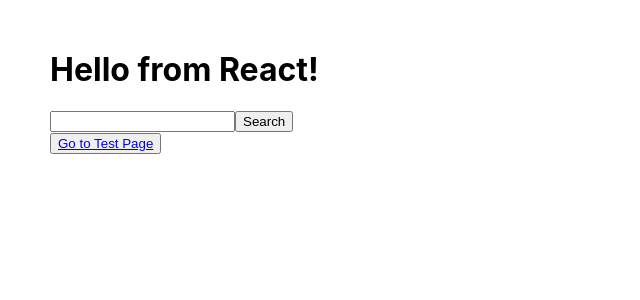
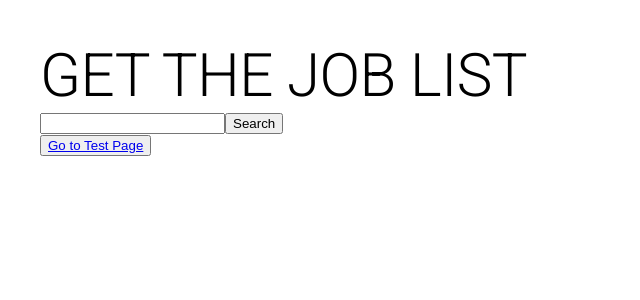
Before and after one commit to Ko-dany/python-web-scraper, a React (Create React App) app in the folder frontend/: page / in a window 1280 px wide. Shown: the top 300 px of the page, without its empty margins (0-640 px from the left). Built offline with nearby package versions, Linux system fonts and the light colour scheme; no server answers.

Commit message:
Add MUI modules

```diff
--- a/frontend/public/index.html
+++ b/frontend/public/index.html
@@ -9,6 +9,13 @@
       name="description"
       content="Web site created using create-react-app"
     />
+    <link rel="preconnect" href="https://fonts.googleapis.com" />
+    <link rel="preconnect" href="https://fonts.gstatic.com" crossorigin />
+    <link
+      rel="stylesheet"
+      href="https://fonts.googleapis.com/css2?family=Roboto:wght@300;400;500;700&display=swap"
+    />
+
     <!--
       manifest.json provides metadata used when your web app is installed on a
       user's mobile device or desktop. See https://developers.google.com/web/fundamentals/web-app-manifest/
--- a/frontend/src/components/Pages/Search/Search.tsx
+++ b/frontend/src/components/Pages/Search/Search.tsx
@@ -3,6 +3,7 @@
 import axios from "axios";
 
 import "./Search.css";
+import { Box, Typography } from "@mui/material";
 
 function Search() {
   const [data, setData] = useState("");
@@ -51,10 +52,9 @@
   };
 
   return (
-    <div className="classApp">
+    <Box sx={{ m: 5 }}>
       <header>
-        <h1>Hello from React!</h1>
-        <h1>{data}</h1>
+        <Typography variant="h2">GET THE JOB LIST</Typography>
       </header>
       <main>
         <input
@@ -65,14 +65,14 @@
           }}
         />
         <button onClick={handleSubmit}>Search</button>
-        <div>
+        <Box>
           <button>
             <Link to="/test">Go to Test Page</Link>
           </button>
           <Outlet />
-        </div>
+        </Box>
       </main>
-    </div>
+    </Box>
   );
 }
 
--- a/frontend/src/index.tsx
+++ b/frontend/src/index.tsx
@@ -4,6 +4,11 @@
 
 import App from "./App";
 import reportWebVitals from "./reportWebVitals";
+
+import "@fontsource/roboto/300.css";
+import "@fontsource/roboto/400.css";
+import "@fontsource/roboto/500.css";
+import "@fontsource/roboto/700.css";
 
 const root = ReactDOM.createRoot(document.getElementById("root")!);
 root.render(
```
Also changed, not shown: frontend/package.json (+8 -1 lines), 1 other file (tests, documents, lock files or other folders).
